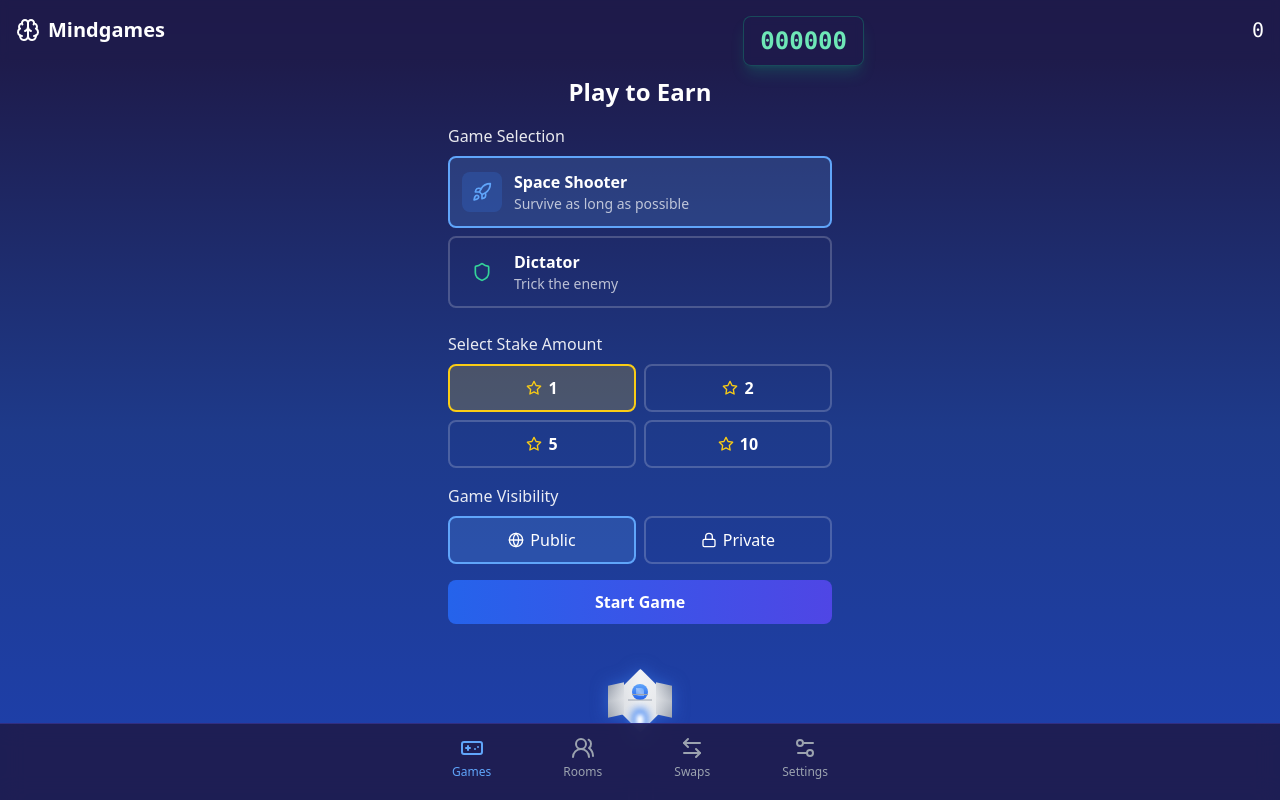
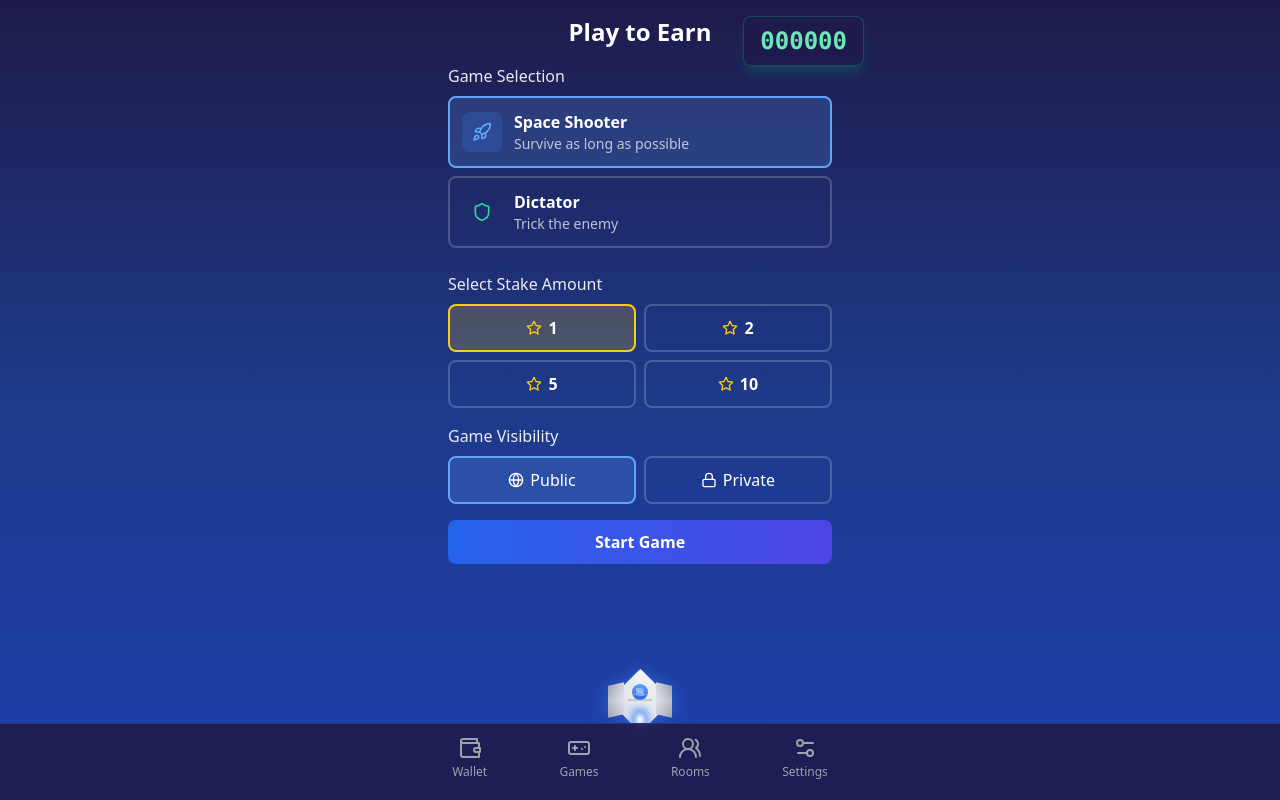
Before and after one commit to mindset-labs/tg-mindgames, a React (Vite) app in the folder frontend/: page /tg-app/game in a window 1280 px wide. Built offline with nearby package versions, Linux system fonts and the light colour scheme.

Commit message:
feat: refactor

```diff
--- a/frontend/src/App.tsx
+++ b/frontend/src/App.tsx
@@ -1,42 +1,11 @@
-import React, { useState } from "react";
-import Game from "./components/Game";
 import Navigation from "./components/Navigation";
-import { Brain } from "lucide-react";
-import SwapPage from "./components/SwapPage";
-import RoomPage from "./components/RoomPage";
-import SettingsPage from "./components/SettingsPage";
+import "./index.css";
+import { Router } from "./providers/Router";
 
 function App() {
-  const [activeTab, setActiveTab] = useState("games");
-
-  const renderContent = () => {
-    switch (activeTab) {
-      case "games":
-        return <Game />;
-      case "rooms":
-        return <RoomPage />;
-      case "swaps":
-        return <SwapPage />;
-      case "settings":
-        return <SettingsPage />;
-      default:
-        return null;
-    }
-  };
-
   return (
-    <div className="flex flex-col h-screen bg-gradient-to-b from-indigo-950 via-blue-900 to-blue-800 text-white">
-      <header className="flex items-center justify-between p-4 bg-indigo-950/90 backdrop-blur-sm">
-        <div className="flex items-center gap-2">
-          <Brain className="w-6 h-6" />
-          <h1 className="text-xl font-bold">Mindgames</h1>
-        </div>
-        <div className="text-xl font-mono" id="score"></div>
-      </header>
-
-      <main className="flex-1 relative">{renderContent()}</main>
-
-      <Navigation activeTab={activeTab} onTabChange={setActiveTab} />
+    <div className=" min-h-screen w-full items-center z-10 overflow-hidden">
+      <Router />
     </div>
   );
 }
--- a/frontend/src/components/Game.tsx
+++ b/frontend/src/components/Game.tsx
@@ -22,6 +22,7 @@ import {
 } from "../utils/gameLogic";
 import GameOnboarding from "./GameOnboarding";
 import GameResult from "./GameResult";
+import Navigation from "./Navigation";
 
 interface GameSetupOptions {
   stake: number;
@@ -284,6 +285,7 @@ export default function Game() {
   };
 
   return (
+    <div className="flex flex-col h-screen bg-gradient-to-b from-indigo-950 via-blue-900 to-blue-800 text-white">
       <div
         ref={gameAreaRef}
         className="w-full h-full relative overflow-hidden bg-gradient-to-b from-indigo-950 via-blue-900 to-blue-800"
@@ -348,5 +350,7 @@ export default function Game() {
           />
         )}
       </div>
+      <Navigation />
+    </div>
   );
 }
--- a/frontend/src/components/Navigation.tsx
+++ b/frontend/src/components/Navigation.tsx
@@ -1,34 +1,54 @@
-import React from "react";
 import {
   GamepadIcon,
   Users2Icon,
   ArrowLeftRightIcon,
   Settings2Icon,
+  WalletIcon,
 } from "lucide-react";
 
-interface NavigationProps {
-  activeTab: string;
-  onTabChange: (tab: string) => void;
-}
+import { useNavigate, useLocation } from "react-router-dom";
 
-export default function Navigation({
-  activeTab,
-  onTabChange,
-}: NavigationProps) {
+export default function Navigation() {
+  const navigate = useNavigate();
+
   const tabs = [
-    { id: "games", icon: GamepadIcon, label: "Games" },
-    { id: "rooms", icon: Users2Icon, label: "Rooms" },
-    { id: "swaps", icon: ArrowLeftRightIcon, label: "Swaps" },
-    { id: "settings", icon: Settings2Icon, label: "Settings" },
+    {
+      id: "Wallet",
+      icon: WalletIcon,
+      label: "Wallet",
+      path: "/tg-app/wallet/home",
+    },
+    {
+      id: "games",
+      icon: GamepadIcon,
+      label: "Games",
+      path: "/tg-app/game",
+    },
+
+    {
+      id: "rooms",
+      icon: Users2Icon,
+      label: "Rooms",
+      path: "/tg-app/game/rooms",
+    },
+
+    {
+      id: "settings",
+      icon: Settings2Icon,
+      label: "Settings",
+      path: "/tg-app/settings",
+    },
   ];
+
+  const activeTab = useLocation().pathname;
 
   return (
     <nav className="fixed bottom-0 left-0 right-0 bg-indigo-950/90 backdrop-blur-md border-t border-indigo-900">
       <div className="max-w-md mx-auto flex justify-around mb-2">
-        {tabs.map(({ id, icon: Icon, label }) => (
+        {tabs.map(({ id, icon: Icon, label, path }) => (
           <button
             key={id}
-            onClick={() => onTabChange(id)}
+            onClick={() => navigate(path)}
             className={`flex flex-col items-center py-3 px-5 transition-colors ${
               activeTab === id
                 ? "text-blue-400"
--- /dev/null
+++ b/frontend/src/providers/Router/index.tsx
@@ -0,0 +1,46 @@
+import { RouterProvider, createBrowserRouter } from "react-router-dom";
+import { App } from "../../screens/Wallet";
+import Game from "../../components/Game";
+
+const router = createBrowserRouter([
+  {
+    path: "/tg-app",
+    element: <App />,
+  },
+  {
+    path: "/tg-app/wallet/home",
+    element: <div>Wallet Home</div>,
+  },
+  {
+    path: "/tg-app/wallet/lockscreen",
+    element: <div>Rooms</div>,
+  },
+  {
+    path: "/tg-app/wallet/swap",
+    element: <div>Swap</div>,
+  },
+  {
+    path: "/tg-app/wallet/receive",
+    element: <div>Receive</div>,
+  },
+  {
+    path: "/tg-app/wallet/send",
+    element: <div>Send</div>,
+  },
+  {
+    path: "/tg-app/settings",
+    element: <div>Settings</div>,
+  },
+  {
+    path: "/tg-app/game",
+    element: <Game />,
+  },
+  {
+    path: "/tg-app/game/rooms",
+    element: <div>Rooms</div>,
+  },
+]);
+
+export const Router = () => {
+  return <RouterProvider router={router} />;
+};
--- /dev/null
+++ b/frontend/src/screens/Wallet/index.tsx
@@ -0,0 +1,17 @@
+import { useNavigate } from "react-router-dom";
+
+export const App = () => {
+  //TODO: Routing to pages
+  // If first time opening game
+  // If Wallet Created
+  // If Wallet not Created
+  const navigate = useNavigate();
+
+  return (
+    <div>
+      <h1>Main App</h1>
+      <p onClick={() => navigate("/tg-app/game")}>Go to Game</p>
+      <p onClick={() => navigate("/tg-app/wallet/home")}>Go to Wallet</p>
+    </div>
+  );
+};
```
Also changed, not shown: frontend/src/main.tsx (+5 -5 lines), frontend/src/screens/Wallet/Create/index.tsx (added), frontend/src/screens/Wallet/Home/index.tsx (added). Lines whose indentation alone changed are shown as unchanged.
